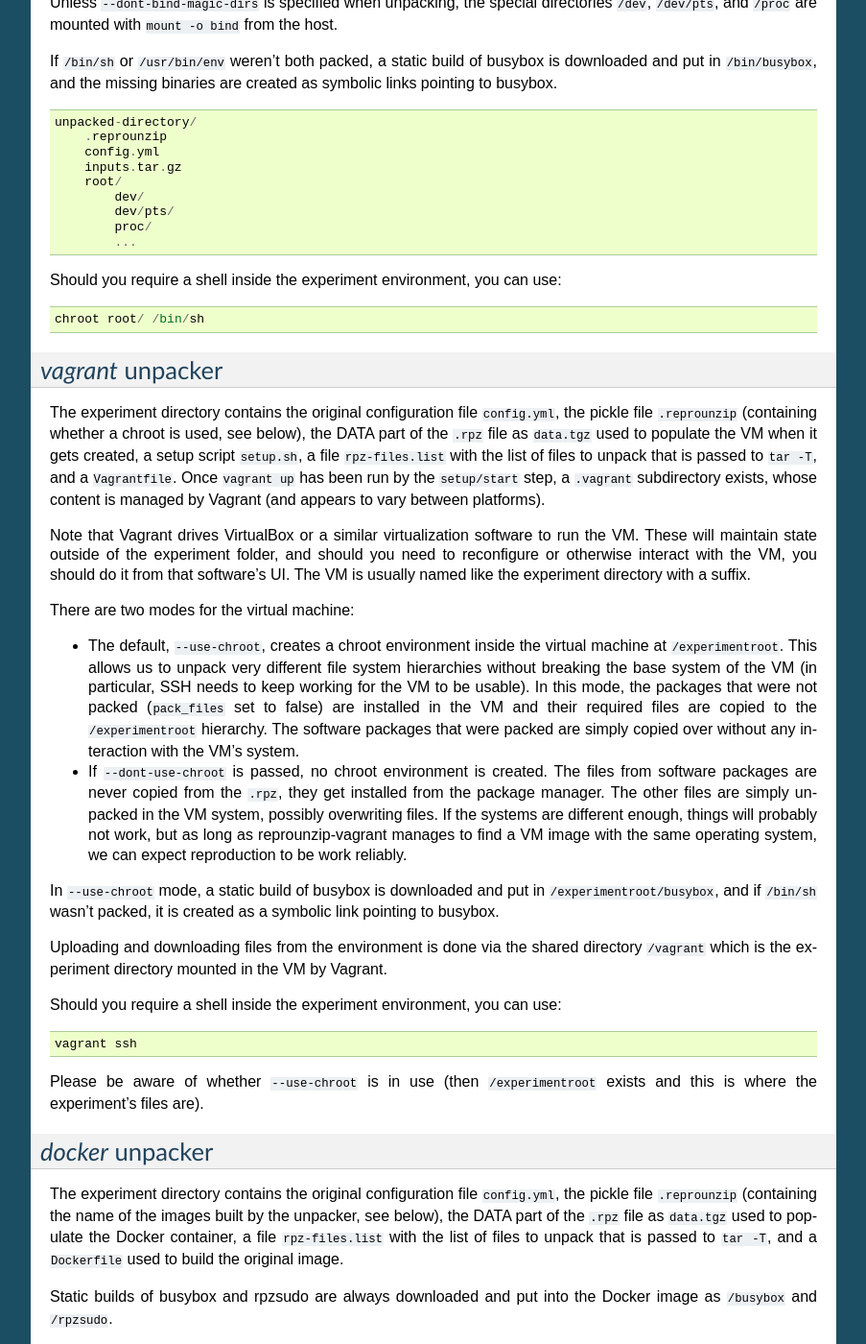
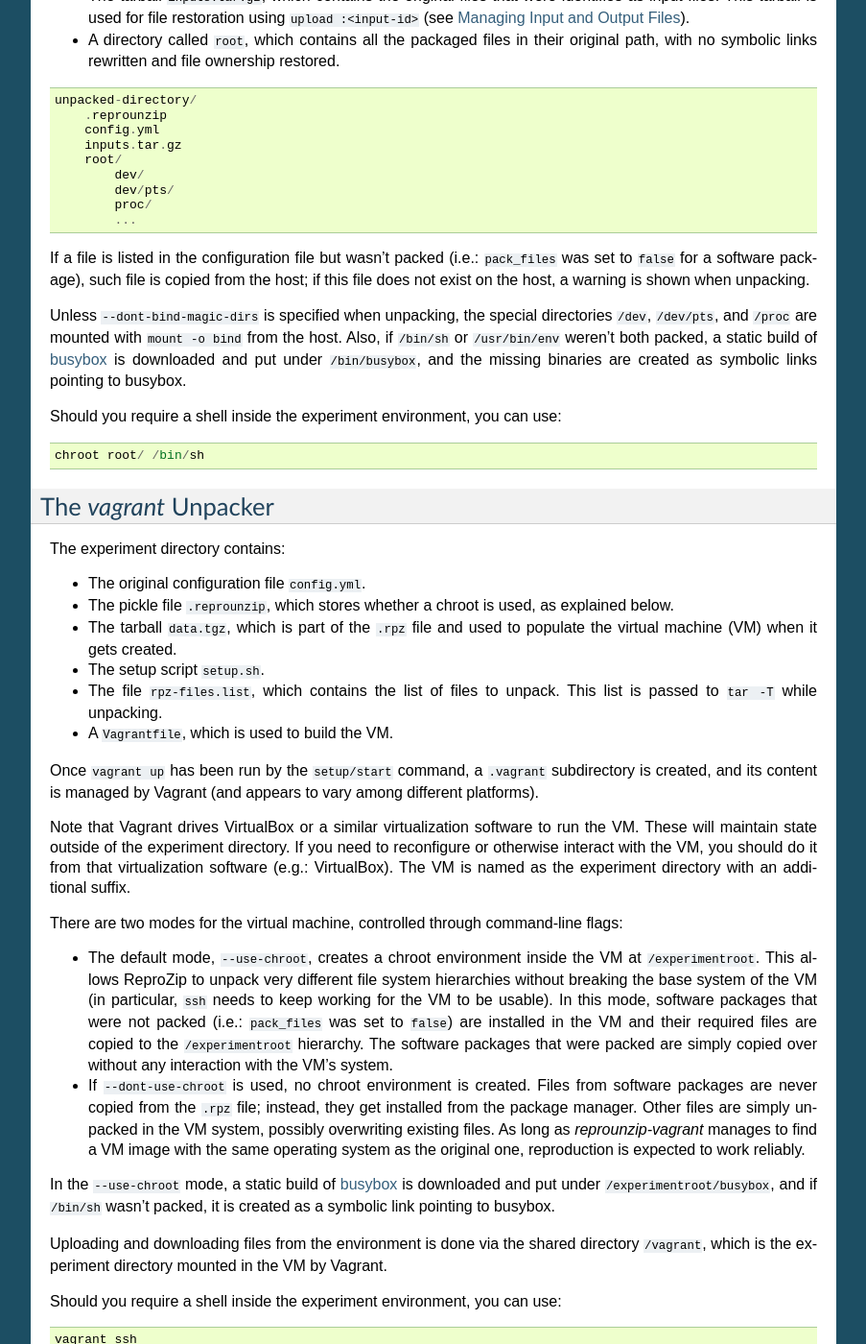
Before and after one commit to VIDA-NYU/reprozip, a Sphinx documentation site: the page built from docs/unpacked-format.rst, in a window 1280 px wide and 1400 px high, scrolled down 864 px. Shown: the whole window at 96% size, without its empty margins (198-1101 px from the left). Built offline with Sphinx 7.4.7, drawn with Linux system fonts in a browser that asks for light colours; some of the changed text lies outside the part shown.

Commit message:
Pass over page describing unpacked experiments

```diff
--- a/docs/developerguide.rst
+++ b/docs/developerguide.rst
@@ -17,7 +17,7 @@
 
 ReproZip is divided into two steps. The first is packing, which gives a generic package containing the trace SQLite database, the YAML configuration file (which lists the paths, packages, and metadata such as command line, environment variables, and input/output files), and actual files. In the second step, a package can be run using *reprounzip*. This decoupling allows the reproducer to select the unpacker of his/her desire, and also means that when a new unpacker is released, users will be able to use it on their old packages.
 
-The ViDA group maintains different unpackers: the defaults ones (``directory`` and ``chroot``), ``vagrant`` (distributed as `reprounzip-vagrant <https://pypi.python.org/pypi/reprounzip-vagrant>`__) and ``docker`` (distributed as `reprounzip-docker <https://pypi.python.org/pypi/reprounzip-docker>`__). However, the interface is such that new unpackers can be easily added. While taking a look at the "official" unpackers' source is probably a good idea, this page gives some useful information about how they work.
+Currently, different unpackers are maintained: the defaults ones (``directory`` and ``chroot``), ``vagrant`` (distributed as `reprounzip-vagrant <https://pypi.python.org/pypi/reprounzip-vagrant>`__) and ``docker`` (distributed as `reprounzip-docker <https://pypi.python.org/pypi/reprounzip-docker>`__). However, the interface is such that new unpackers can be easily added. While taking a look at the "official" unpackers' source is probably a good idea, this page gives some useful information about how they work.
 
 ReproZip Pack Format (``.rpz``)
 '''''''''''''''''''''''''''''''
--- a/docs/index.rst
+++ b/docs/index.rst
@@ -22,10 +22,10 @@
     install
     packing
     unpacking
+    unpacked-format
     graph
     vistrails
     faq
-    unpacked-format
     troubleshooting
     developerguide
     glossary
--- a/docs/unpacked-format.rst
+++ b/docs/unpacked-format.rst
@@ -1,20 +1,25 @@
 ..  _unpacked-format:
 
-Internal format of unpacked experiments
-***************************************
+Structure of Unpacked Experiments
+*********************************
 
-While *reprounzip* is designed to allow users to reproduce an experiment without having to master the tool used to run it (e.g. vagrant, docker): the unpacker drives it automatically. However, in some situations it might be useful to go behind the scenes and interact with the unpacked experiment directly. This page describes how the various unpackers operate.
+While *reprounzip* is designed to allow users to reproduce an experiment without having to master the tool used to run it (e.g.: `Vagrant <https://www.vagrantup.com/>`__ and `Docker <https://www.docker.com/>`__), in some situations it might be useful to go behind the scenes and interact with the unpacked experiments directly.
 
-Note that future versions of unpackers might work in a different way. No attempt is made to make unpacked experiments compatible across different versions of *reprounzip*.
+This page describes in more details how the unpackers operate.
+
+..  note:: Future versions of unpackers might work in a different way. No attempt is made to make unpacked experiments compatible across different versions of *reprounzip*.
 
 ..  _unpacked-directory:
 
-`directory` unpacker
-====================
+The `directory` Unpacker
+========================
 
-The experiment directory contains the original configuration file ``config.yml``, the pickle file ``.reprounzip``, and a tarball ``inputs.tar.gz`` which contains the original files that are input files (for restauration using ``upload :<input-id>``).
+The experiment directory contains:
 
-A directory called ``root`` contains all the packaged files in their original path, with symbolic links to absolute paths rewritten to prepend the path to ``root``.
+* The original configuration file ``config.yml``.
+* The pickle file ``.reprounzip``.
+* The tarball ``inputs.tar.gz``, which contains the original files that were identifies as input files. This tarball is used for file restoration using ``upload :<input-id>`` (see :ref:`unpacker-input-output`).
+* A directory called ``root``, which contains all the packaged files in their original path, with symbolic links to absolute paths rewritten to prepend the path to ``root``.
 
 ::
 
@@ -25,20 +30,19 @@
         root/
             ...
 
-When running `run`, the unpacker sets ``LD_LIBRARY_PATH`` and ``PATH`` to point inside ``root``, and optionally ``DISPLAY`` and ``XAUTHORITY`` to the host's.
+When running the ``run`` command, the unpacker sets ``LD_LIBRARY_PATH`` and ``PATH`` to point inside ``root``, and optionally ``DISPLAY`` and ``XAUTHORITY`` to the host's ones.
 
 ..  _unpacked-chroot:
 
-`chroot` unpacker
-=================
+The `chroot` Unpacker
+=====================
 
-The experiment directory contains the original configuration file ``config.yml``, the pickle file ``.reprounzip`` (storing whether magic directories are mounted, see below), and a tarball ``inputs.tar.gz`` which contains the original files that are input files (for restauration using ``upload :<input-id>``).
+The experiment directory contains:
 
-A directory called ``root`` contains all the packaged files in their original path. Symbolic links are not rewritten. If a file is listed in the pack's configuration but wasn't packed (``pack_files`` was set to false for a software package), it is copied from the host (if it doesn't exist on the host, a warning is shown when unpacking). File ownership is also restored.
-
-Unless ``--dont-bind-magic-dirs`` is specified when unpacking, the special directories ``/dev``, ``/dev/pts``, and ``/proc`` are mounted with ``mount -o bind`` from the host.
-
-If ``/bin/sh`` or ``/usr/bin/env`` weren't both packed, a static build of busybox is downloaded and put in ``/bin/busybox``, and the missing binaries are created as symbolic links pointing to busybox.
+* The original configuration file ``config.yml``.
+* The pickle file ``.reprounzip``, which stores whether magic directories are mounted, as explained below.
+* The tarball ``inputs.tar.gz``, which contains the original files that were identifies as input files. This tarball is used for file restoration using ``upload :<input-id>`` (see :ref:`unpacker-input-output`).
+* A directory called ``root``, which contains all the packaged files in their original path, with no symbolic links rewritten and file ownership restored.
 
 ::
 
@@ -52,45 +56,65 @@
             proc/
             ...
 
+If a file is listed in the configuration file but wasn't packed (i.e.: ``pack_files`` was set to ``false`` for a software package), such file is copied from the host; if this file does not exist on the host, a warning is shown when unpacking.
+
+Unless ``--dont-bind-magic-dirs`` is specified when unpacking, the special directories ``/dev``, ``/dev/pts``, and ``/proc`` are mounted with ``mount -o bind`` from the host.
+Also, if ``/bin/sh`` or ``/usr/bin/env`` weren't both packed, a static build of `busybox <https://busybox.net/>`__ is downloaded and put under ``/bin/busybox``, and the missing binaries are created as symbolic links pointing to busybox.
+
 Should you require a shell inside the experiment environment, you can use::
 
     chroot root/ /bin/sh
 
 ..  _unpacked-vagrant:
 
-`vagrant` unpacker
-==================
+The `vagrant` Unpacker
+======================
 
-The experiment directory contains the original configuration file ``config.yml``, the pickle file ``.reprounzip`` (containing whether a chroot is used, see below), the DATA part of the ``.rpz`` file as ``data.tgz`` used to populate the VM when it gets created, a setup script ``setup.sh``, a file ``rpz-files.list`` with the list of files to unpack that is passed to ``tar -T``, and a ``Vagrantfile``. Once ``vagrant up`` has been run by the ``setup/start`` step, a ``.vagrant`` subdirectory exists, whose content is managed by Vagrant (and appears to vary between platforms).
+The experiment directory contains:
 
-Note that Vagrant drives VirtualBox or a similar virtualization software to run the VM. These will maintain state outside of the experiment folder, and should you need to reconfigure or otherwise interact with the VM, you should do it from that software's UI. The VM is usually named like the experiment directory with a suffix.
+* The original configuration file ``config.yml``.
+* The pickle file ``.reprounzip``, which stores whether a chroot is used, as explained below.
+* The tarball ``data.tgz``, which is part of the ``.rpz`` file and used to populate the virtual machine (VM) when it gets created.
+* The setup script ``setup.sh``.
+* The file ``rpz-files.list``, which contains the list of files to unpack. This list is passed to ``tar -T`` while unpacking.
+* A ``Vagrantfile``, which is used to build the VM.
 
-There are two modes for the virtual machine:
+Once ``vagrant up`` has been run by the ``setup/start`` command, a ``.vagrant`` subdirectory is created, and its content is managed by Vagrant (and appears to vary among different platforms).
 
-* The default, ``--use-chroot``, creates a chroot environment inside the virtual machine at ``/experimentroot``. This allows us to unpack very different file system hierarchies without breaking the base system of the VM (in particular, SSH needs to keep working for the VM to be usable). In this mode, the packages that were not packed (``pack_files`` set to false) are installed in the VM and their required files are copied to the ``/experimentroot`` hierarchy. The software packages that were packed are simply copied over without any interaction with the VM's system.
-* If ``--dont-use-chroot`` is passed, no chroot environment is created. The files from software packages are never copied from the ``.rpz``, they get installed from the package manager. The other files are simply unpacked in the VM system, possibly overwriting files. If the systems are different enough, things will probably not work, but as long as reprounzip-vagrant manages to find a VM image with the same operating system, we can expect reproduction to be work reliably.
+Note that Vagrant drives VirtualBox or a similar virtualization software to run the VM. These will maintain state outside of the experiment directory. If you need to reconfigure or otherwise interact with the VM, you should do it from that virtualization software (e.g.: VirtualBox). The VM is named as the experiment directory with an additional suffix.
 
-In ``--use-chroot`` mode, a static build of busybox is downloaded and put in ``/experimentroot/busybox``, and if ``/bin/sh`` wasn't packed, it is created as a symbolic link pointing to busybox.
+There are two modes for the virtual machine, controlled through command-line flags:
 
-Uploading and downloading files from the environment is done via the shared directory ``/vagrant`` which is the experiment directory mounted in the VM by Vagrant.
+* The default mode, ``--use-chroot``, creates a chroot environment inside the VM at ``/experimentroot``. This allows ReproZip to unpack very different file system hierarchies without breaking the base system of the VM (in particular, ``ssh`` needs to keep working for the VM to be usable). In this mode, software packages that were not packed (i.e.: ``pack_files`` was set to ``false``) are installed in the VM and their required files are copied to the ``/experimentroot`` hierarchy. The software packages that were packed are simply copied over without any interaction with the VM's system.
+* If ``--dont-use-chroot`` is used, no chroot environment is created. Files from software packages are never copied from the ``.rpz`` file; instead, they get installed from the package manager. Other files are simply unpacked in the VM system, possibly overwriting existing files. As long as *reprounzip-vagrant* manages to find a VM image with the same operating system as the original one, reproduction is expected to work reliably.
+
+In the ``--use-chroot`` mode, a static build of `busybox <https://busybox.net/>`__ is downloaded and put under ``/experimentroot/busybox``, and if ``/bin/sh`` wasn't packed, it is created as a symbolic link pointing to busybox.
+
+Uploading and downloading files from the environment is done via the shared directory ``/vagrant``, which is the experiment directory mounted in the VM by Vagrant.
 
 Should you require a shell inside the experiment environment, you can use::
 
     vagrant ssh
 
-Please be aware of whether ``--use-chroot`` is in use (then ``/experimentroot`` exists and this is where the experiment's files are).
+Please be aware of whether ``--use-chroot`` is in use when accessing the experiment environment: in this case, the experiment's files are located under ``/experimentroot``.
 
 ..  _unpacked-docker:
 
-`docker` unpacker
-=================
+The `docker` Unpacker
+=====================
 
-The experiment directory contains the original configuration file ``config.yml``, the pickle file ``.reprounzip`` (containing the name of the images built by the unpacker, see below), the DATA part of the ``.rpz`` file as ``data.tgz`` used to populate the Docker container, a file ``rpz-files.list`` with the list of files to unpack that is passed to ``tar -T``, and a ``Dockerfile`` used to build the original image.
+The experiment directory contains:
 
-Static builds of busybox and rpzsudo are always downloaded and put into the Docker image as ``/busybox`` and ``/rpzsudo``.
+* The original configuration file ``config.yml``.
+* The pickle file ``.reprounzip``, which stores the name of the images built by the unpacker, as explained below.
+*  The tarball ``data.tgz``, which is part of the ``.rpz`` file and used to populate the Docker container.
+* The file ``rpz-files.list``, which contains the list of files to unpack. This list is passed to ``tar -T`` while unpacking.
+* A ``Dockerfile``, which is used to build the original image.
 
-Note that the docker command connects to a Docker daemon over a socket and that state will be changed there. The daemon might or might not be local; in particular docker-machine might be used (which allows `reprounzip-docker` to be used on non-Linux machines), and the daemon might be in a virtual machine, on another host or in the cloud. `reprounzip-docker` will keep the environment variables set when calling Docker, notably ``DOCKER_HOST``, so you can just set them before running the unpacker.
+Static builds of `busybox <https://busybox.net/>`__ and `rpzsudo <https://github.com/remram44/static-sudo/blob/master/rpzsudo.c>`__ are always downloaded and put into the Docker image as ``/busybox`` and ``/rpzsudo``, respectively.
 
-Images and containers built by the unpacker are given a random name with the prefixes ``reprounzip_image_`` and ``reprounzip_run_`` respectively; they are cleaned up when the `destroy` command is invoked. There are two images that `reprounzip-docker` keeps track of (in the ``.reprounzip`` pickle file): the initial image, the one built by ``setup/build`` by calling ``docker build``, and the "current" image (initially the same as the initial image), which has been affected by a number of ``run`` and ``upload`` calls. Running the ``reset`` command returns to the initial image without having to rebuild. After each ``run`` invocation, the container is committed to a new "current" image so that state is kept.
+Note that the ``docker`` command connects to a Docker daemon over a socket and that state will be changed there. The daemon might not be local; in particular, ``docker-machine`` might be used, which allows `reprounzip-docker` to be used on non-Linux machines, and the daemon might be in a virtual machine, on another host, or in the cloud. The `docker` unpacker will keep the environment variables set when calling Docker, notably ``DOCKER_HOST``, so these can be set accordingly before running the unpacker.
 
-Uploading files to the environment is done by running a simple Dockerfile that builds a new image; downloading files is done via the ``docker cp`` command.
+Images and containers built by the unpacker are given a random name with the prefixes ``reprounzip_image_`` and ``reprounzip_run_``, respectively; they are cleaned up when the ``destroy`` command is invoked. There are two images of which `reprounzip-docker` keeps track in the ``.reprounzip`` pickle file: the initial image, i.e., the one built by ``setup/build`` by calling ``docker build``, and the current image (initially the same as the initial image), which has been affected by a number of ``run`` and ``upload`` calls. Running the ``reset`` command returns to the initial image without having to rebuild. After each ``run`` invocation, the container is committed to a new current image so that state is kept.
+
+Uploading files to the environment is done by running a simple Dockerfile that builds a new image. Downloading files is done via the ``docker cp`` command.
--- a/docs/unpacking.rst
+++ b/docs/unpacking.rst
@@ -207,6 +207,8 @@
 
 All the following commands need to state which unpacker is being used (i.e., ``reprounzip directory`` for the `directory` unpacker, ``reprounzip chroot`` for the `chroot` unpacker, ``reprounzip vagrant`` for the `vagrant` unpacker, and ``reprounzip docker`` for the `docker` unpacker). For the purpose of this documentation, we will use the `vagrant` unpacker; to use a different one, just replace ``vagrant`` in the following with the unpacker of your interest.
 
+..  seealso:: :ref:`unpacked-format` provides further detailed information on unpackers.
+
 Setting Up an Experiment Directory
 ++++++++++++++++++++++++++++++++++
 
@@ -242,9 +244,9 @@
 
 For example::
 
-    $ reprounzip vagrant run unpacked-experiment 0-1,3  # First, second and fourth runs
+    $ reprounzip vagrant run unpacked-experiment 0-1,3  # First, second, and fourth runs
     $ reprounzip vagrant run unpacked-experiment 2-  # Third run and up
-    $ reprounzip vagrant run unpacked-experiment compile,test  # Run named 'compile' then 'test'
+    $ reprounzip vagrant run unpacked-experiment compile,test  # Runs named 'compile' and 'test', in this order
 
 If the experiment involves running a GUI tool, the graphical interface can be enable by using ``--enable-x11``::
 
```
